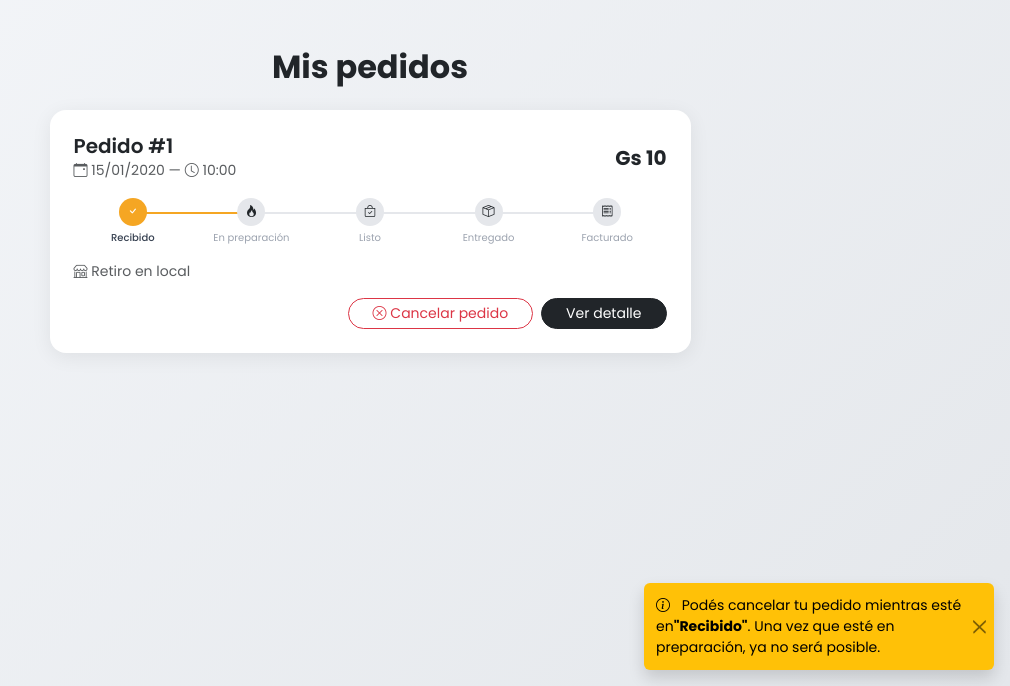
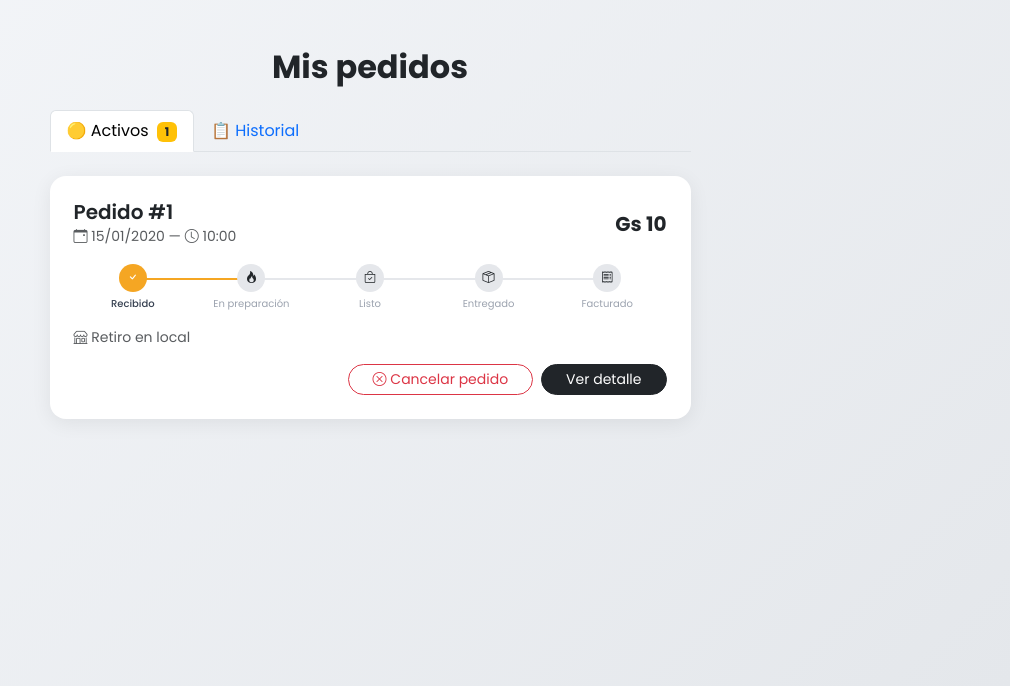
Before and after one commit to claurodriguezle/pruebas_proyectoII, a Django app: page /pedidos/mis_pedidos in a window 1280 px wide. Shown: the part 114-800 px from the top of the page, without its empty margins (270-1280 px from the left). Run offline with Django 5.2, Linux system fonts and the light colour scheme; a user stored in the database is signed in; tables that the repository leaves empty hold one stand-in row (values such as "Sample post"); some libraries are stand-ins or nearby versions.

Commit message:
Agregar pestañas de pedidos del cliente: activos e historial (facturados/cancelados)

```diff
--- a/pedidos/templates/pedidos/estado_pedido.html
+++ b/pedidos/templates/pedidos/estado_pedido.html
@@ -140,15 +140,43 @@
     <div class="row justify-content-center">
         <div class="col-lg-7 col-md-9">
             <h2 class="mb-4 fw-bold text-center">Mis pedidos</h2>
-            <div id="pedidos-wrap"
-            hx-get="{% url 'pedidos:mis_pedidos_partial' %}"
-            hx-trigger="every 5s"
-            hx-swap="innerHTML">
 
-            {% include 'pedidos/partials/mis_pedidos_cards.html' %}
+            <!-- Pestañas -->
+            <ul class="nav nav-tabs mb-4" id="pedidosTabs">
+                <li class="nav-item">
+                    <button class="nav-link active" data-bs-toggle="tab" data-bs-target="#activos">
+                        🟡 Activos
+                        {% if pedidos_activos %}
+                            <span class="badge bg-warning text-dark ms-1">{{ pedidos_activos|length }}</span>
+                        {% endif %}
+                    </button>
+                </li>
+                <li class="nav-item">
+                    <button class="nav-link" data-bs-toggle="tab" data-bs-target="#historial">
+                        📋 Historial
+                    </button>
+                </li>
+            </ul>
+
+            <!-- Contenido de pestañas-->
+            <div class="tab-content">
+
+                <!-- Pestaña Activos — con polling-->
+                <div class="tab-pane fade show active" id="activos">
+                    <div id="pedidos-wrap"
+                        hx-get="{% url 'pedidos:mis_pedidos_partial' %}"
+                        hx-trigger="every 10s"
+                        hx-swap="innerHTML">
+                        {% include 'pedidos/partials/mis_pedidos_cards.html' with pedidos=pedidos_activos %}
+                    </div>
+                </div>
+
+                <!-- Pestaña Historial — sin polling-->
+                <div class="tab-pane fade" id="historial">
+                    {% include 'pedidos/partials/mis_pedidos_cards.html' with pedidos=historial %}
+                </div>
 
             </div>
-        </div>
     </div>
 </div>
 
--- a/pedidos/views.py
+++ b/pedidos/views.py
@@ -429,15 +429,23 @@ def mis_pedidos(request):
         messages.error(request, "No tenés un perfil de cliente asociado.")
         return redirect('pedidos:menu_productos')
 
-    pedidos = Pedido.objects.filter(cliente=cliente).order_by('-id')
+    pedidos_activos = (
+        Pedido.objects
+        .filter(cliente=cliente)
+        .exclude(estado_entrega__in=['FA', 'CA'])
+        .order_by('-id')
+    )
 
-    for pedido in pedidos:
-        try:
-            pedido.factura_cliente = pedido.factura_pedido
-        except:
-            pedido.factura_cliente = None
+    historial = (
+        Pedido.objects
+        .filter(cliente=cliente, estado_entrega__in=['FA', 'CA'])
+        .order_by('-id')
+    )
 
-    return render(request, 'pedidos/estado_pedido.html', {'pedidos': pedidos})
+    return render(request, 'pedidos/estado_pedido.html', {
+        'pedidos_activos': pedidos_activos,
+        'historial': historial,
+        })
 
 @login_required
 def mis_pedidos_partial(request):
@@ -446,8 +454,13 @@ def mis_pedidos_partial(request):
     except Cliente.DoesNotExist:
         return HttpResponse('Ocurrio un error.')
 
-    pedidos = Pedido.objects.filter(cliente=cliente).order_by('-id')
-    return render(request, 'pedidos/partials/mis_pedidos_cards.html', {'pedidos': pedidos})
+    pedidos_activos = (
+        Pedido.objects
+        .filter(cliente=cliente)
+        .exclude(estado_entrega__in=['FA', 'CA'])
+        .order_by('-id')
+    )
+    return render(request, 'pedidos/partials/mis_pedidos_cards.html', {'pedidos': pedidos_activos})
 
 @login_required
 def detalle_mi_pedido(request, pedido_id):
```
Also changed, not shown: pedidos/templates/orden_pedidos/panel_empleado.html (+20 -0 lines), pedidos/templates/pedidos/partials/mis_pedidos_cards.html (line endings or trailing spaces).
